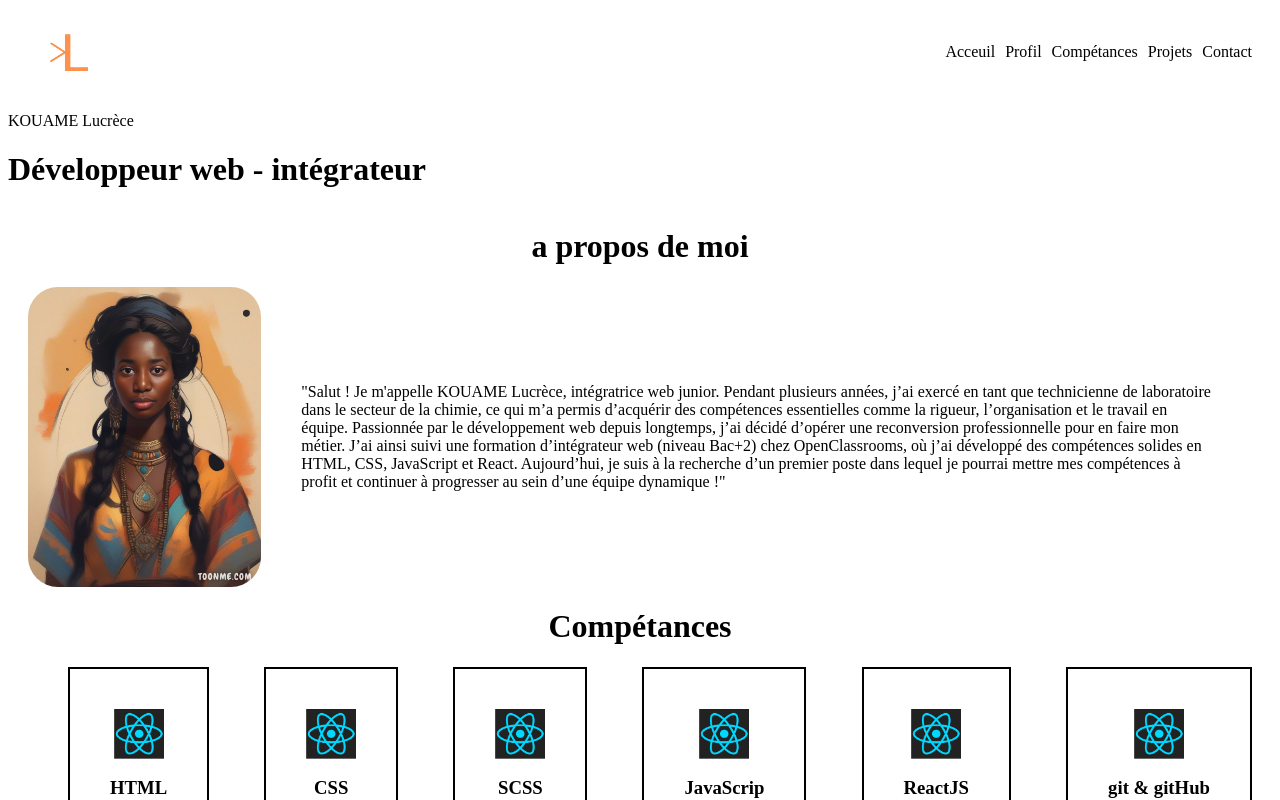
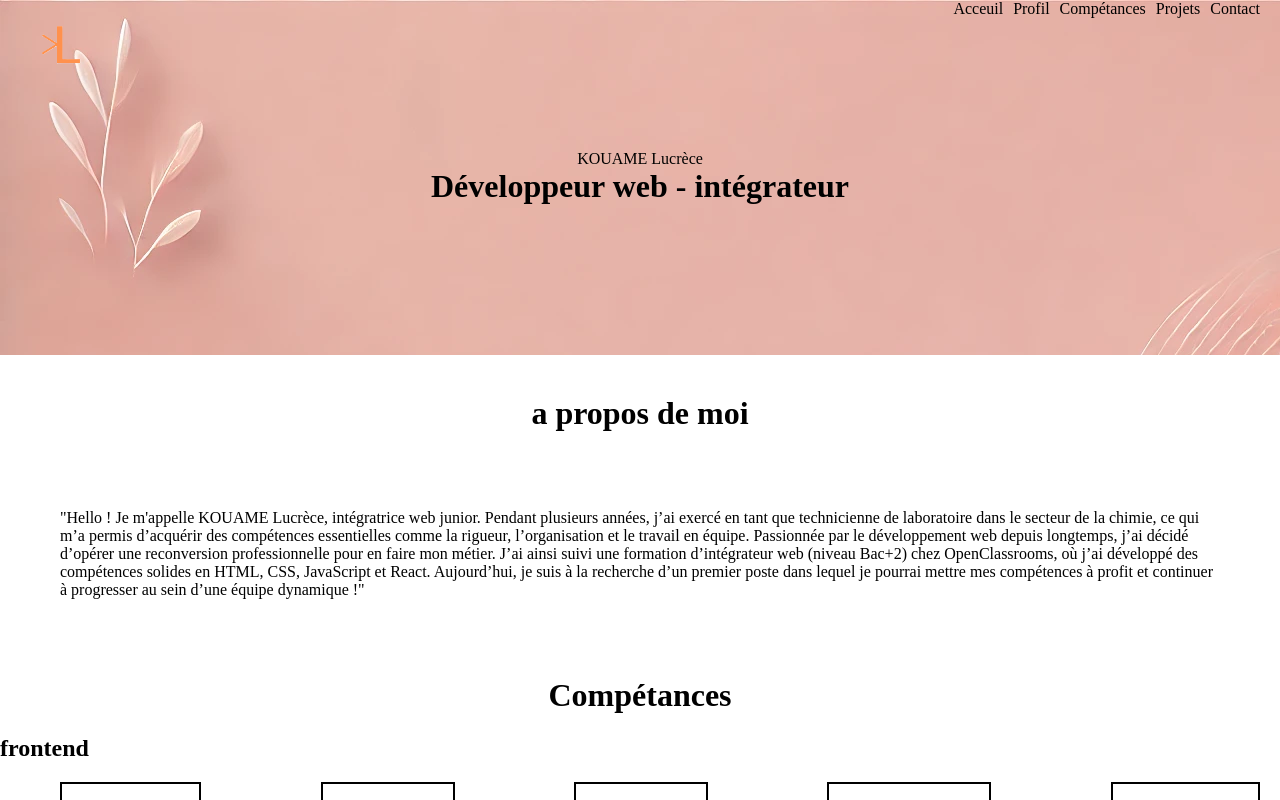
Before and after one commit to lucrece-k/mon-portfolio, a React (Vite) app: page / in a window 1280 px wide. Shown: the top 800 px of the page. Built offline with nearby package versions, Linux system fonts and the light colour scheme; the HTML template or start-up script is replaced by a standard one.

Commit message:
update image de fond, fichier json

```diff
--- a/src/App.tsx
+++ b/src/App.tsx
@@ -1,14 +1,13 @@
+import Accueil from "./components/Accueil";
 import Competances from "./components/Competances";
 import Header from "./components/Header";
 import Profil from "./components/Profil";
+import "./styles.scss";
 function App() {
   return (
     <div>
       <Header />
-      <div className="accuil">
-        <p>KOUAME Lucrèce</p>
-        <h1>Développeur web - intégrateur</h1>
-      </div>
+      <Accueil />
       <Profil />
       <Competances />
     </div>
--- a/src/ListeCompetance.json
+++ b/src/ListeCompetance.json
@@ -1,4 +1,5 @@
-[
+{
+  "frontent": [
     {
       "id": "1",
       "image": "./public/images/react.png",
@@ -23,10 +24,13 @@
       "id": "5",
       "image": "./public/images/react.png",
       "title": "ReactJS"
-  },
+    }
+  ],
+  "autre": [
     {
       "id": "6",
       "image": "./public/images/react.png",
       "title": "git & gitHub"
     }
   ]
+}
--- /dev/null
+++ b/src/components/Accueil/index.tsx
@@ -0,0 +1,10 @@
+import "./style.scss";
+function Accueil() {
+  return (
+    <div className="accueil">
+      <p>KOUAME Lucrèce</p>
+      <h1>Développeur web - intégrateur</h1>
+    </div>
+  );
+}
+export default Accueil;
--- /dev/null
+++ b/src/components/Accueil/style.scss
@@ -0,0 +1,15 @@
+.accueil {
+  background-image: url("../../../public/images/fond2.webp");
+  //   background-position: bottom;
+  display: flex;
+  flex-direction: column;
+  justify-content: center;
+  align-items: center;
+  padding: 150px;
+  p {
+    margin: 0;
+  }
+  h1 {
+    margin: 0;
+  }
+}
--- a/src/components/Competances/index.tsx
+++ b/src/components/Competances/index.tsx
@@ -6,8 +6,19 @@ function Competances() {
   return (
     <div className="competances">
       <h1>Compétances</h1>
+      <h2>frontend</h2>
       <ul>
-        {CompetancesData.map((competance) => (
+        {CompetancesData.frontent.map((competance) => (
+          <ListeCompetence
+            key={competance.id}
+            image={competance.image}
+            title={competance.title}
+          />
+        ))}
+      </ul>
+      <h2>Autre</h2>
+      <ul>
+        {CompetancesData.autre.map((competance) => (
           <ListeCompetence
             key={competance.id}
             image={competance.image}
--- a/src/components/Header/style.scss
+++ b/src/components/Header/style.scss
@@ -1,6 +1,9 @@
 header {
+  background-image: url("../../../public/images/fond2.webp");
   display: flex;
   justify-content: space-between;
+  position: fixed;
+  width: 100%;
 
   img {
     width: 128px;
@@ -8,7 +11,7 @@ header {
   }
   nav {
     display: flex;
-    align-items: center;
+    align-items: baseline;
     gap: 10px;
     margin-right: 20px;
     li {
--- a/src/components/Profil/index.tsx
+++ b/src/components/Profil/index.tsx
@@ -4,9 +4,9 @@ function Profil() {
     <div className="profil">
       <h1>a propos de moi</h1>
       <div className="profil-contenu">
-        <img src="./public/images/photo-profil.jpg" alt="photo" />
+        {/* <img src="./public/images/photo-profil.jpg" alt="photo" /> */}
         <p>
-          "Salut ! Je m'appelle KOUAME Lucrèce, intégratrice web junior. Pendant
+          "Hello ! Je m'appelle KOUAME Lucrèce, intégratrice web junior. Pendant
           plusieurs années, j’ai exercé en tant que technicienne de laboratoire
           dans le secteur de la chimie, ce qui m’a permis d’acquérir des
           compétences essentielles comme la rigueur, l’organisation et le
--- a/src/components/Profil/style.scss
+++ b/src/components/Profil/style.scss
@@ -1,5 +1,6 @@
 .profil {
   margin-top: 40px;
+  border-radius: 4px;
   &-contenu {
     margin-inline: 20px;
     display: flex;
--- a/src/styles.scss
+++ b/src/styles.scss
@@ -1,15 +1,3 @@
 body {
-  background-image: url("../public/images/fond.webp");
-  .accuil {
-    display: flex;
-    flex-direction: column;
-    justify-content: center;
-    align-items: center;
-    p {
-      margin: 0;
-    }
-    h1 {
-      margin: 0;
-    }
-  }
+  margin: 0;
 }
```
Also changed, not shown: public/images/fond2.webp (added), public/images/photo-profil.jpg (deleted). Lines whose indentation alone changed are shown as unchanged.
